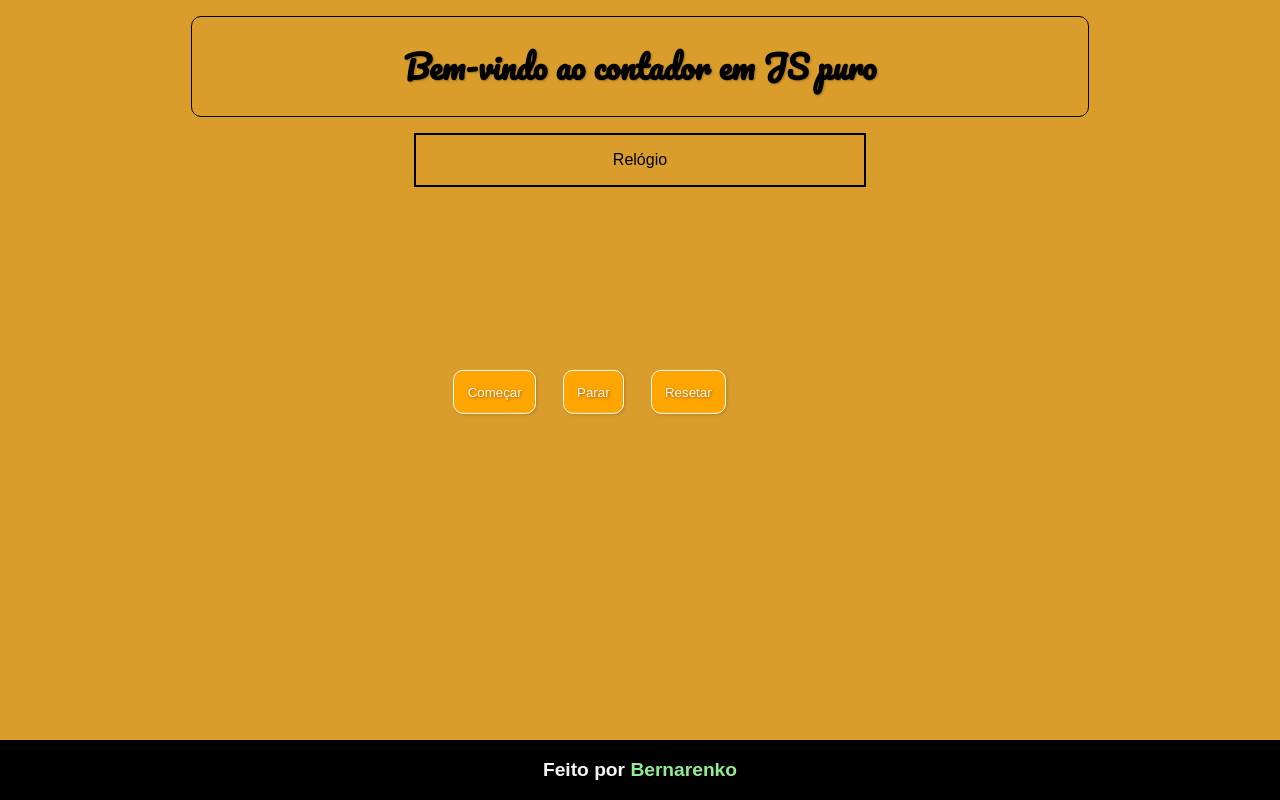
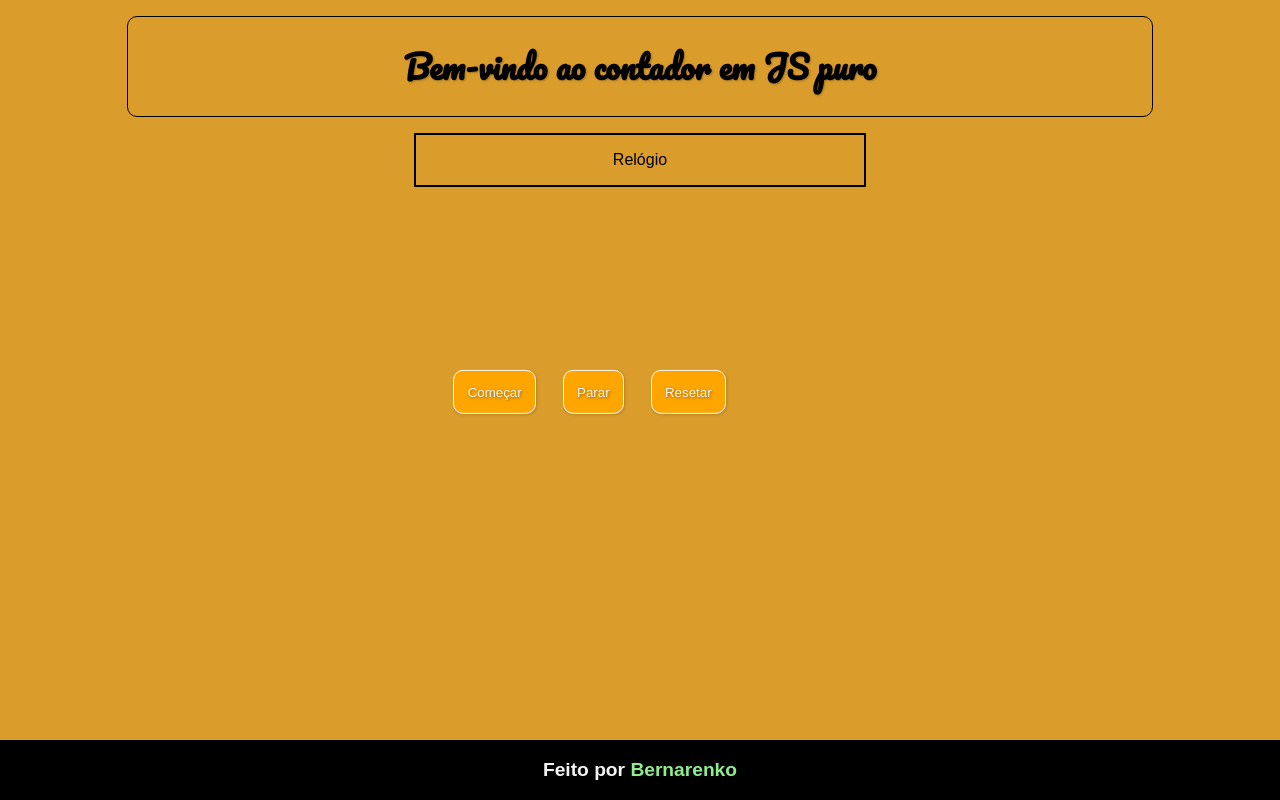
Before and after one commit to bernarenko/jsVanillaStopwatch, a plain HTML site: page index.html in a window 1280 px wide. Drawn offline with Linux system fonts and the light colour scheme.

Commit message:
changed header

```diff
--- a/estilos/style.css
+++ b/estilos/style.css
@@ -12,8 +12,8 @@ body {
 header {
     margin: auto;
     margin-top: 1em;
-    max-width: 70%;
-    min-width: 400px;
+    max-width: 80%;
+    min-width: 40%;
     text-align: center;
     text-shadow: 1px 1px 2px rgba(0, 0, 0, 0.274);
     border: 1px solid black;
```
